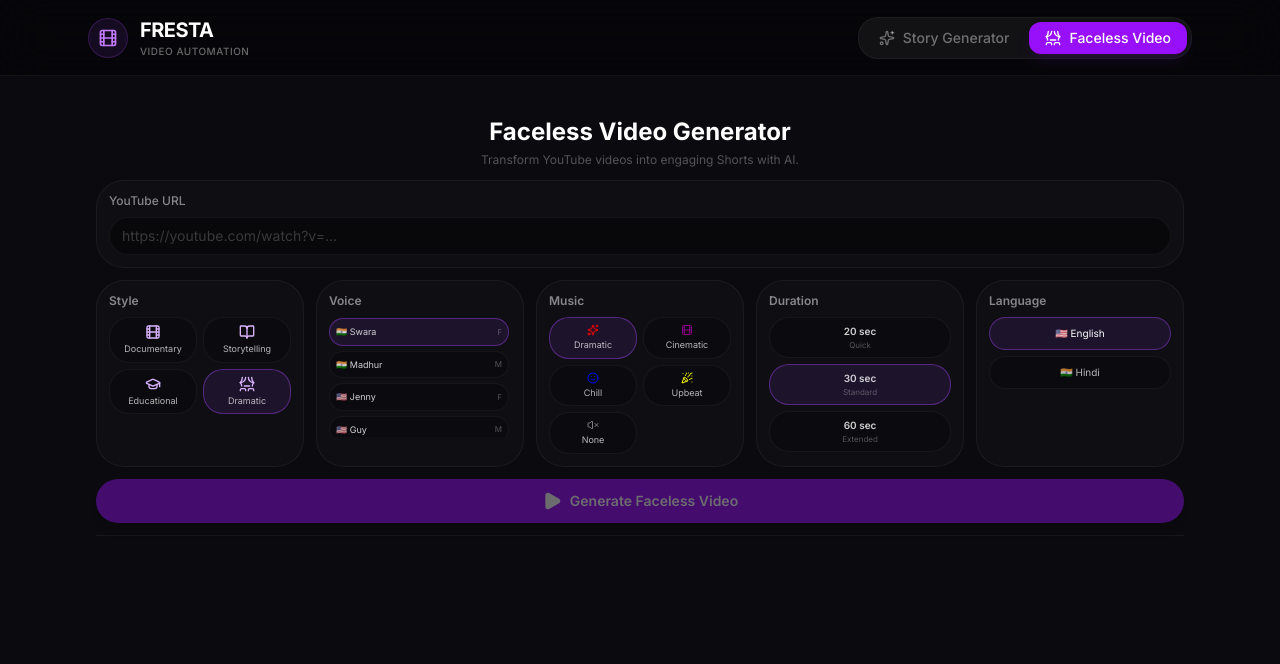
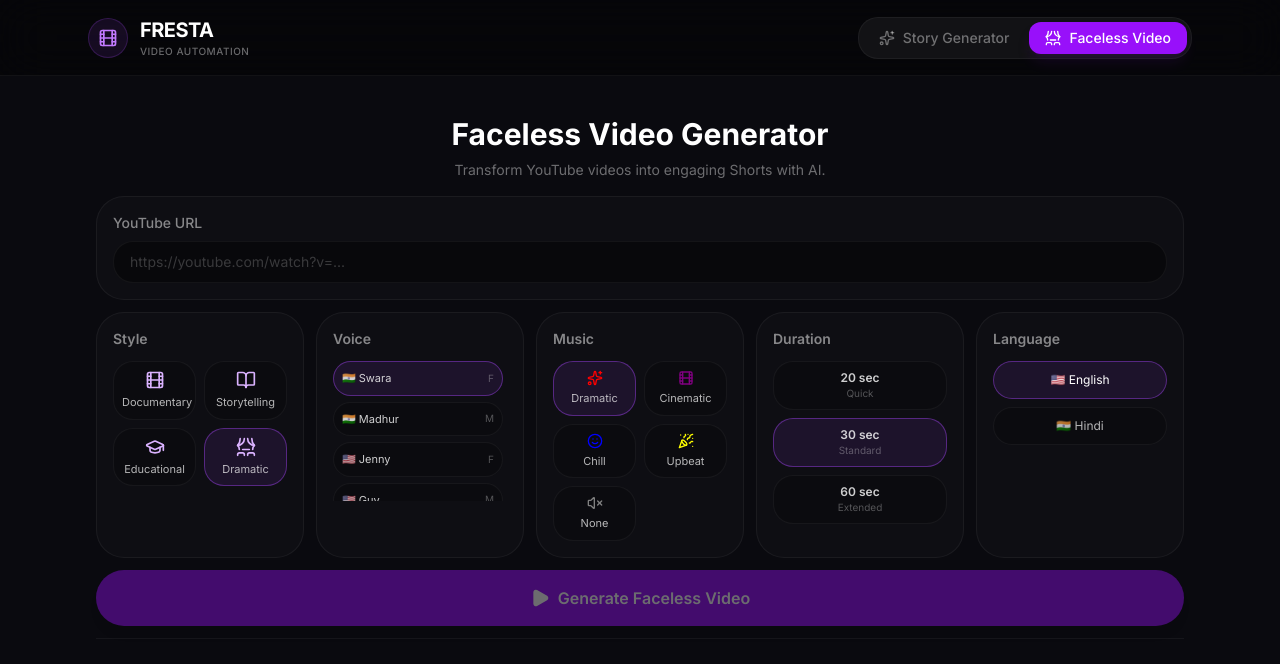
Before and after one commit to Swotboysandy/fresta, a Next.js app: page / in a window 1280 px wide. Both pictures are taken after a click on the button "Faceless Video". Shown: the top 664 px of the page. Built offline with nearby package versions, Linux system fonts and the light colour scheme.

Commit message:
fix: increase font sizes and padding for better readability

```diff
--- a/src/app/page.tsx
+++ b/src/app/page.tsx
@@ -319,20 +319,20 @@ export default function Home() {
 
               {/* Configuration */}
               <div className="space-y-3">
-                <div className="text-center mb-3">
-                  <h2 className="text-2xl font-bold mb-1">Faceless Video Generator</h2>
-                  <p className="text-white/30 text-xs">Transform YouTube videos into engaging Shorts with AI.</p>
+                <div className="text-center mb-4">
+                  <h2 className="text-3xl font-bold mb-2">Faceless Video Generator</h2>
+                  <p className="text-white/40 text-sm">Transform YouTube videos into engaging Shorts with AI.</p>
                 </div>
 
                 {/* URL Input */}
-                <div className="bg-white/[0.02] border border-white/5 rounded-xl p-3">
-                  <label className="block text-xs font-medium text-white/50 mb-2">YouTube URL</label>
+                <div className="bg-white/[0.02] border border-white/5 rounded-xl p-4">
+                  <label className="block text-sm font-medium text-white/50 mb-2">YouTube URL</label>
                   <input
                     type="text"
                     value={facelessUrl}
                     onChange={(e) => setFacelessUrl(e.target.value)}
                     placeholder="https://youtube.com/watch?v=..."
-                    className="w-full px-3 py-2 text-sm bg-black/40 border border-white/5 rounded-lg text-white placeholder:text-white/20 focus:outline-none focus:border-purple-500/30 transition-all"
+                    className="w-full px-4 py-2.5 text-sm bg-black/40 border border-white/5 rounded-lg text-white placeholder:text-white/20 focus:outline-none focus:border-purple-500/30 transition-all"
                     disabled={isProcessingFaceless}
                   />
                 </div>
@@ -341,37 +341,37 @@ export default function Home() {
                 <div className="grid grid-cols-5 gap-3">
 
                   {/* Style */}
-                  <div className="bg-white/[0.02] border border-white/5 rounded-xl p-3">
-                    <label className="block text-xs font-semibold text-white/50 mb-2">Style</label>
-                    <div className="grid grid-cols-2 gap-1.5">
+                  <div className="bg-white/[0.02] border border-white/5 rounded-xl p-4">
+                    <label className="block text-sm font-semibold text-white/50 mb-3">Style</label>
+                    <div className="grid grid-cols-2 gap-2">
                       {STYLES.map((s) => (
                         <button
                           key={s.id}
                           onClick={() => setFacelessStyle(s.id)}
                           disabled={isProcessingFaceless}
-                          className={`p-1.5 rounded-lg border transition-all ${facelessStyle === s.id ? "border-purple-500/40 bg-purple-500/10" : "border-white/5 bg-black/20 hover:border-purple-500/20"}`}
+                          className={`p-2 rounded-lg border transition-all ${facelessStyle === s.id ? "border-purple-500/40 bg-purple-500/10" : "border-white/5 bg-black/20 hover:border-purple-500/20"}`}
                         >
-                          <s.icon className="w-4 h-4 mx-auto mb-0.5 text-purple-300" />
-                          <div className="text-[9px] text-white/70">{s.label}</div>
+                          <s.icon className="w-5 h-5 mx-auto mb-1 text-purple-300" />
+                          <div className="text-[11px] text-white/70">{s.label}</div>
                         </button>
                       ))}
                     </div>
                   </div>
 
                   {/* Voice */}
-                  <div className="bg-white/[0.02] border border-white/5 rounded-xl p-3">
-                    <label className="block text-xs font-semibold text-white/50 mb-2">Voice</label>
-                    <div className="space-y-1 max-h-[120px] overflow-y-auto custom-scrollbar pr-0.5">
+                  <div className="bg-white/[0.02] border border-white/5 rounded-xl p-4">
+                    <label className="block text-sm font-semibold text-white/50 mb-3">Voice</label>
+                    <div className="space-y-1.5 max-h-[140px] overflow-y-auto custom-scrollbar pr-1">
                       {VOICES.map((v) => (
                         <button
                           key={v.id}
                           onClick={() => setFacelessVoice(v.id)}
                           disabled={isProcessingFaceless}
-                          className={`w-full p-1.5 rounded-lg border transition-all text-left ${facelessVoice === v.id ? "border-purple-500/40 bg-purple-500/10" : "border-white/5 bg-black/20 hover:border-purple-500/20"}`}
+                          className={`w-full p-2 rounded-lg border transition-all text-left ${facelessVoice === v.id ? "border-purple-500/40 bg-purple-500/10" : "border-white/5 bg-black/20 hover:border-purple-500/20"}`}
                         >
                           <div className="flex items-center justify-between">
-                            <span className="text-[9px] text-white/80">{v.lang} {v.label}</span>
-                            <span className="text-[8px] text-white/30">{v.gender[0]}</span>
+                            <span className="text-[11px] text-white/80">{v.lang} {v.label}</span>
+                            <span className="text-[10px] text-white/30">{v.gender[0]}</span>
                           </div>
                         </button>
                       ))}
@@ -379,56 +379,56 @@ export default function Home() {
                   </div>
 
                   {/* Music */}
-                  <div className="bg-white/[0.02] border border-white/5 rounded-xl p-3">
-                    <label className="block text-xs font-semibold text-white/50 mb-2">Music</label>
-                    <div className="grid grid-cols-2 gap-1.5">
+                  <div className="bg-white/[0.02] border border-white/5 rounded-xl p-4">
+                    <label className="block text-sm font-semibold text-white/50 mb-3">Music</label>
+                    <div className="grid grid-cols-2 gap-2">
                       {MUSIC_MOODS.map((m) => (
                         <button
                           key={m.id}
                           onClick={() => setFacelessMusic(m.id)}
                           disabled={isProcessingFaceless}
-                          className={`p-1.5 rounded-lg border transition-all ${facelessMusic === m.id ? "border-purple-500/40 bg-purple-500/10" : "border-white/5 bg-black/20 hover:border-purple-500/20"}`}
+                          className={`p-2 rounded-lg border transition-all ${facelessMusic === m.id ? "border-purple-500/40 bg-purple-500/10" : "border-white/5 bg-black/20 hover:border-purple-500/20"}`}
                         >
-                          <m.icon className="w-3 h-3 mx-auto mb-0.5" style={{ color: m.color }} />
-                          <div className="text-[9px] text-white/70">{m.label}</div>
+                          <m.icon className="w-4 h-4 mx-auto mb-1" style={{ color: m.color }} />
+                          <div className="text-[11px] text-white/70">{m.label}</div>
                         </button>
                       ))}
                     </div>
                   </div>
 
                   {/* Duration */}
-                  <div className="bg-white/[0.02] border border-white/5 rounded-xl p-3">
-                    <label className="block text-xs font-semibold text-white/50 mb-2">Duration</label>
-                    <div className="space-y-1.5">
+                  <div className="bg-white/[0.02] border border-white/5 rounded-xl p-4">
+                    <label className="block text-sm font-semibold text-white/50 mb-3">Duration</label>
+                    <div className="space-y-2">
                       {DURATIONS.map((d) => (
                         <button
                           key={d.id}
                           onClick={() => setFacelessDuration(d.id)}
                           disabled={isProcessingFaceless}
-                          className={`w-full p-1.5 rounded-lg border transition-all ${facelessDuration === d.id ? "border-purple-500/40 bg-purple-500/10" : "border-white/5 bg-black/20 hover:border-purple-500/20"}`}
+                          className={`w-full p-2 rounded-lg border transition-all ${facelessDuration === d.id ? "border-purple-500/40 bg-purple-500/10" : "border-white/5 bg-black/20 hover:border-purple-500/20"}`}
                         >
-                          <div className="text-[10px] font-semibold text-white/80">{d.label}</div>
-                          <div className="text-[8px] text-white/30">{d.desc}</div>
+                          <div className="text-xs font-semibold text-white/80">{d.label}</div>
+                          <div className="text-[10px] text-white/30">{d.desc}</div>
                         </button>
                       ))}
                     </div>
                   </div>
 
                   {/* Language */}
-                  <div className="bg-white/[0.02] border border-white/5 rounded-xl p-3">
-                    <label className="block text-xs font-semibold text-white/50 mb-2">Language</label>
-                    <div className="space-y-1.5">
+                  <div className="bg-white/[0.02] border border-white/5 rounded-xl p-4">
+                    <label className="block text-sm font-semibold text-white/50 mb-3">Language</label>
+                    <div className="space-y-2">
                       <button
                         onClick={() => setFacelessLanguage("english")}
                         disabled={isProcessingFaceless}
-                        className={`w-full p-2 rounded-lg border transition-all text-[10px] ${facelessLanguage === "english" ? "border-purple-500/40 bg-purple-500/10 text-white" : "border-white/5 bg-black/20 hover:border-purple-500/20 text-white/70"}`}
+                        className={`w-full p-2.5 rounded-lg border transition-all text-xs ${facelessLanguage === "english" ? "border-purple-500/40 bg-purple-500/10 text-white" : "border-white/5 bg-black/20 hover:border-purple-500/20 text-white/70"}`}
                       >
                         🇺🇸 English
                       </button>
                       <button
                         onClick={() => setFacelessLanguage("hindi")}
                         disabled={isProcessingFaceless}
-                        className={`w-full p-2 rounded-lg border transition-all text-[10px] ${facelessLanguage === "hindi" ? "border-purple-500/40 bg-purple-500/10 text-white" : "border-white/5 bg-black/20 hover:border-purple-500/20 text-white/70"}`}
+                        className={`w-full p-2.5 rounded-lg border transition-all text-xs ${facelessLanguage === "hindi" ? "border-purple-500/40 bg-purple-500/10 text-white" : "border-white/5 bg-black/20 hover:border-purple-500/20 text-white/70"}`}
                       >
                         🇮🇳 Hindi
                       </button>
@@ -441,7 +441,7 @@ export default function Home() {
                 <button
                   onClick={handleGenerateFaceless}
                   disabled={isProcessingFaceless || !facelessUrl.trim()}
-                  className="w-full py-3 rounded-xl bg-purple-600 hover:bg-purple-500 text-white font-semibold text-sm shadow-lg transition-all disabled:opacity-40 disabled:cursor-not-allowed"
+                  className="w-full py-4 rounded-xl bg-purple-600 hover:bg-purple-500 text-white font-semibold text-base shadow-lg transition-all disabled:opacity-40 disabled:cursor-not-allowed"
                 >
                   {isProcessingFaceless ? (
                     <span className="flex items-center justify-center gap-3">
```
